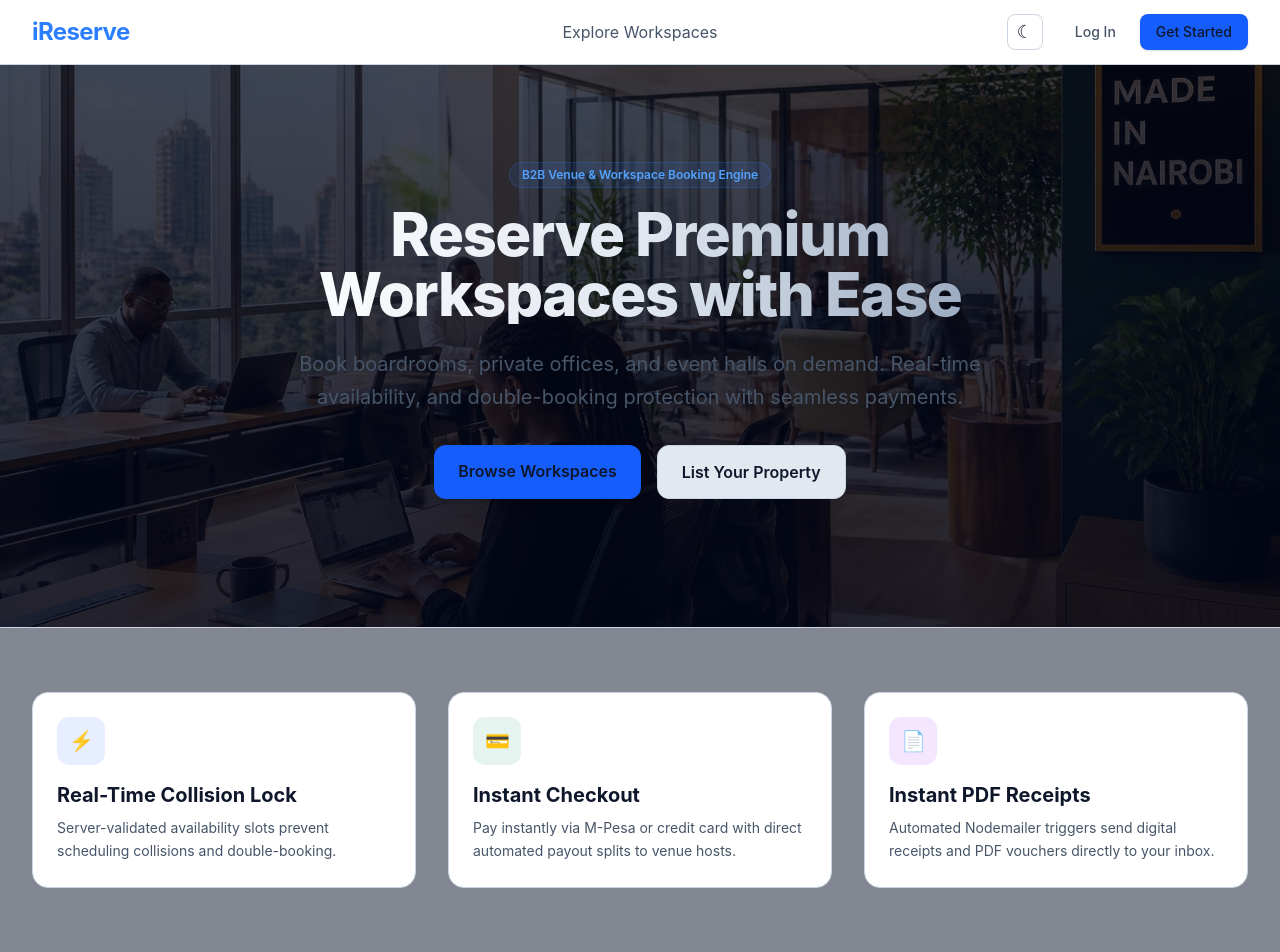
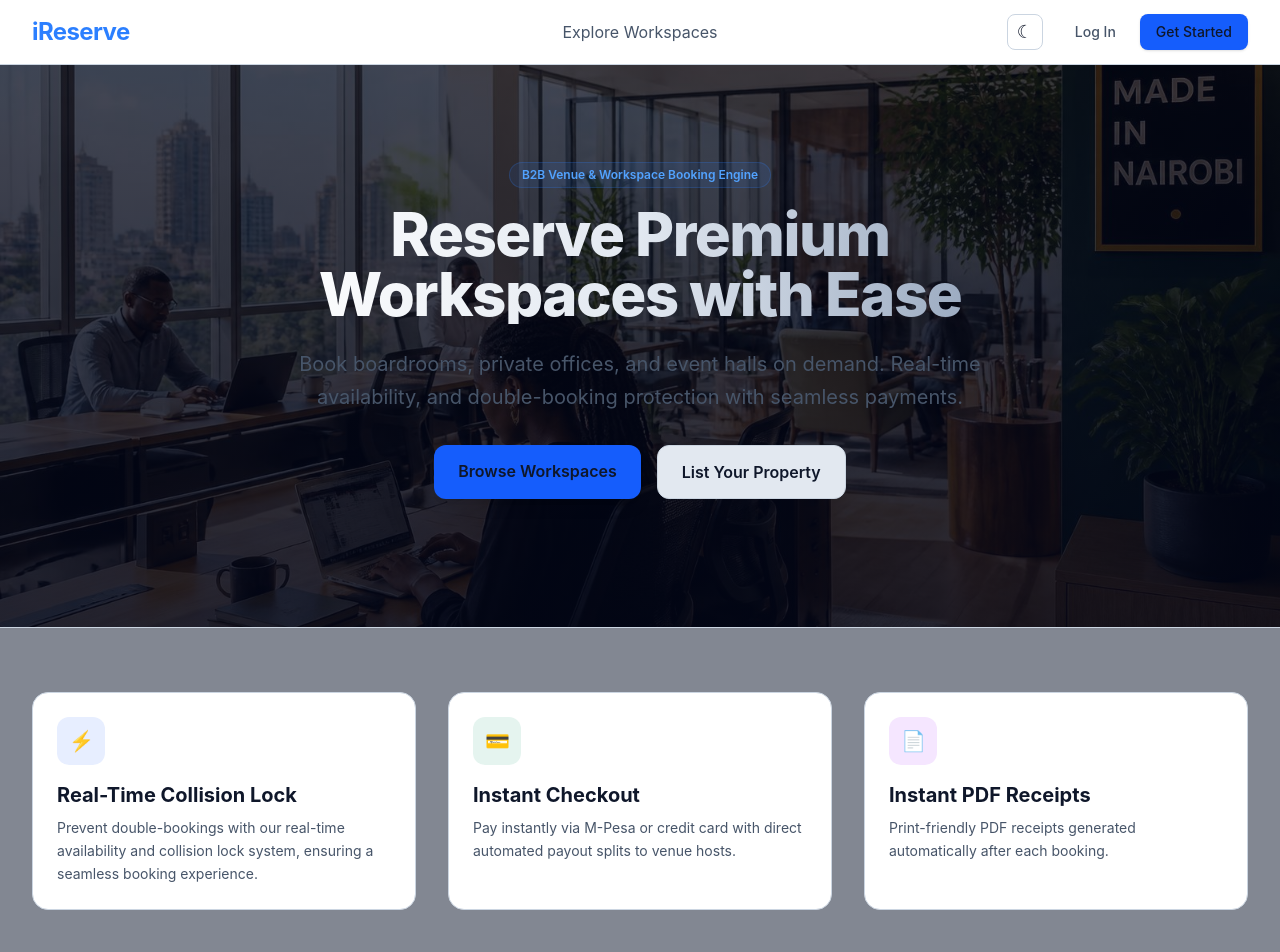
Before and after one commit to gitahidave/iReserve-clientside, a React (Vite) app in the folder iReserve/: page / in a window 1280 px wide. Shown: the top 952 px of the page. Built offline with nearby package versions, Linux system fonts and the light colour scheme; no server answers.

Commit message:
polish the homepage

```diff
--- a/iReserve/src/pages/Home.jsx
+++ b/iReserve/src/pages/Home.jsx
@@ -51,7 +51,7 @@
               </div>
               <h3 className="text-xl font-bold mb-2">Real-Time Collision Lock</h3>
               <p className="text-slate-400 text-sm leading-relaxed">
-                Server-validated availability slots prevent scheduling collisions and double-booking.
+                Prevent double-bookings with our real-time availability and collision lock system, ensuring a seamless booking experience.
               </p>
             </div>
 
@@ -71,7 +71,7 @@
               </div>
               <h3 className="text-xl font-bold mb-2">Instant PDF Receipts</h3>
               <p className="text-slate-400 text-sm leading-relaxed">
-                Automated Nodemailer triggers send digital receipts and PDF vouchers directly to your inbox.
+                Print-friendly PDF receipts generated automatically after each booking.
               </p>
             </div>
           </div>
```
